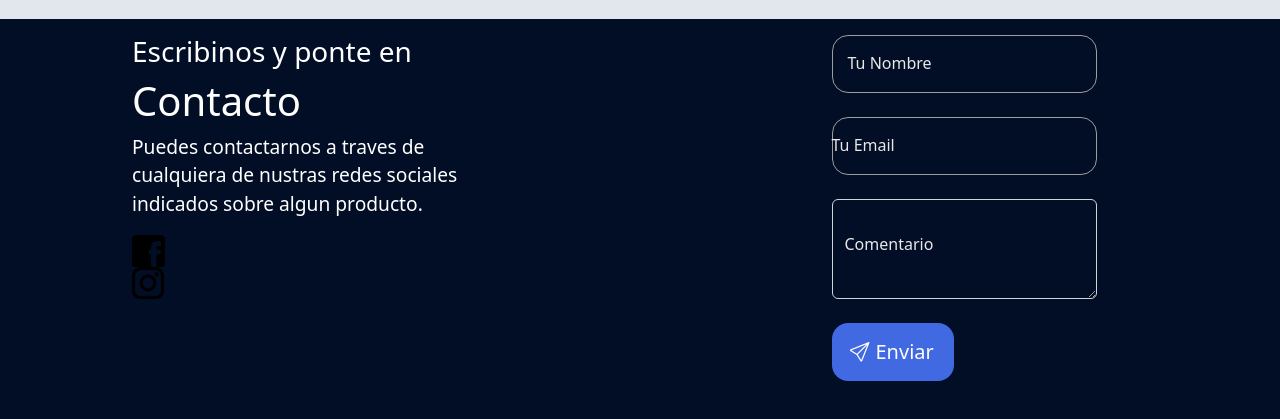
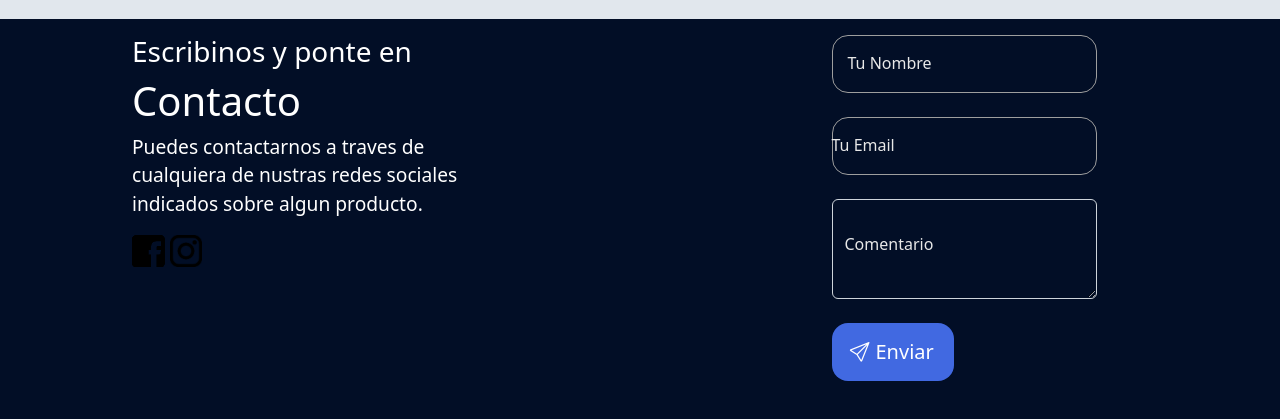
Before and after one commit to EmiMoreno17/PreEntrega2EmilianoMoreno, a website: page pages/contactos.html in a window 1280 px wide. Shown: the part 49-468 px from the top of the page. Drawn offline with nearby package versions, Linux system fonts and the light colour scheme.

Commit message:
cambios minimos

```diff
--- a/pages/contactos.html
+++ b/pages/contactos.html
@@ -39,25 +39,19 @@
             <li class="nav-item">
               <a class="nav-link header__anchor"  href="../pages/contactos.html">CONTACTO</a>
             </li>
-
           </ul>
         </div>
       </div>
     </nav>
   </header>
-    <main>
   <section class="contacto">
     <div class="contacto__izquierdo"  data-aos="fade-right">
       <h3>Escribinos y ponte en</h3>
       <h1>Contacto</h1>
       <p>Puedes contactarnos a traves de cualquiera de nustras redes sociales indicados sobre algun producto.</p>
-                <div>
-                  <div>
+      <div class="contacto__redes">
         <a target="_blank" href="https://www.facebook.com/rusticos.industriales.9"><img class="contacto__logo" src="../images/logo face.png" alt="icono imagen facebook"></a>
-                  </div>
-                   <div>
         <a target="_blank" href="https://www.instagram.com/rusticosindustriales/"><img class="contacto__logo" src="../images/logo instagram.png" alt="icono imagen instagram"></a>
-                   </div>
       </div>
     </div>
     <div class="contacto__derecho" data-aos="fade-left">
@@ -88,7 +82,7 @@
       </form>
     </div>
   </section>
-    </main>
+
     <script>
         AOS.init();
     </script>
--- a/sass/contacto/_contacto.scss
+++ b/sass/contacto/_contacto.scss
@@ -1,7 +1,7 @@
 .contacto{
     background-color: #020e26;
     display: grid;
-    grid-template-columns: 2fr 2fr;
+    grid-template-columns: 1fr 1fr;
     grid-template-areas: "contacto__izquierdo contacto__derecho";
     align-items: start;
     gap: 1rem;
```
Also changed, not shown: estilos/css/estilos.css. Lines whose indentation alone changed are shown as unchanged.
